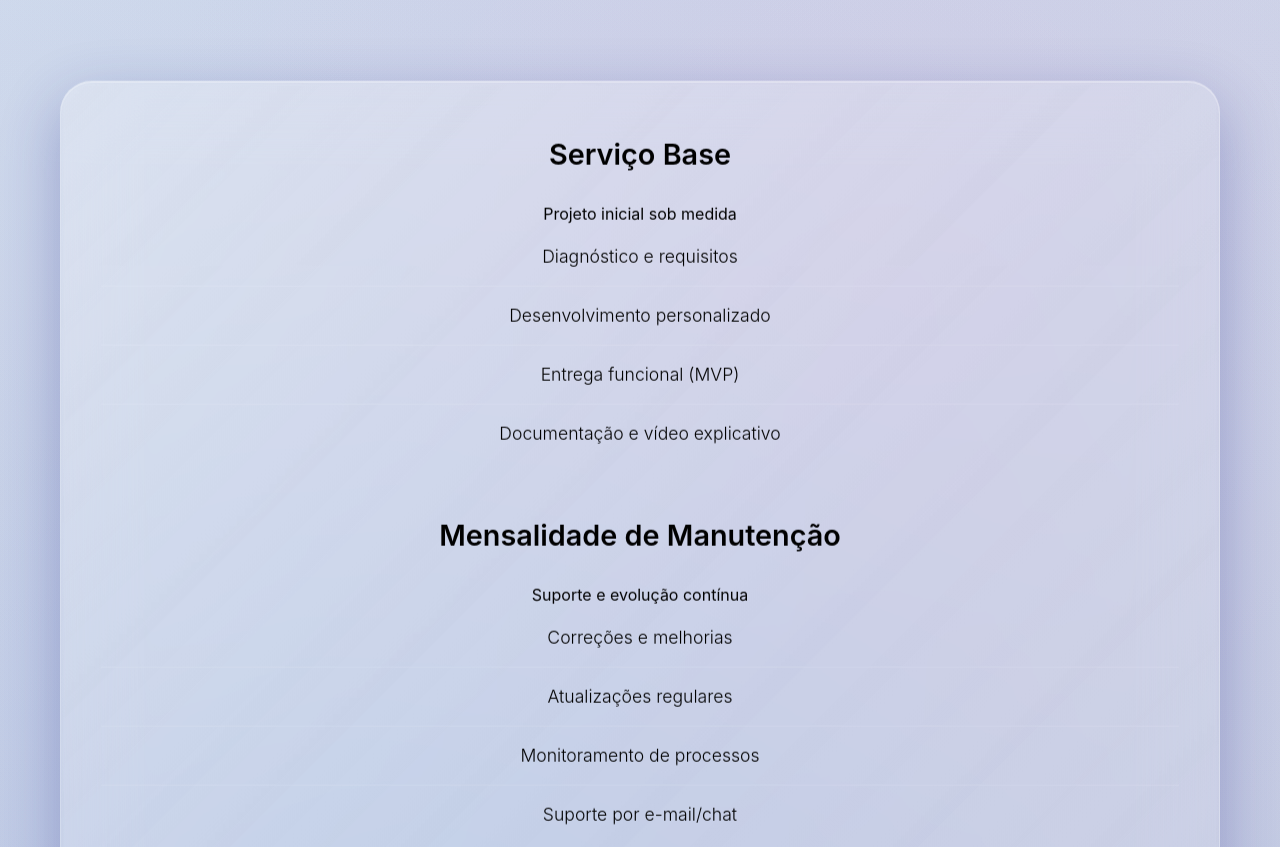
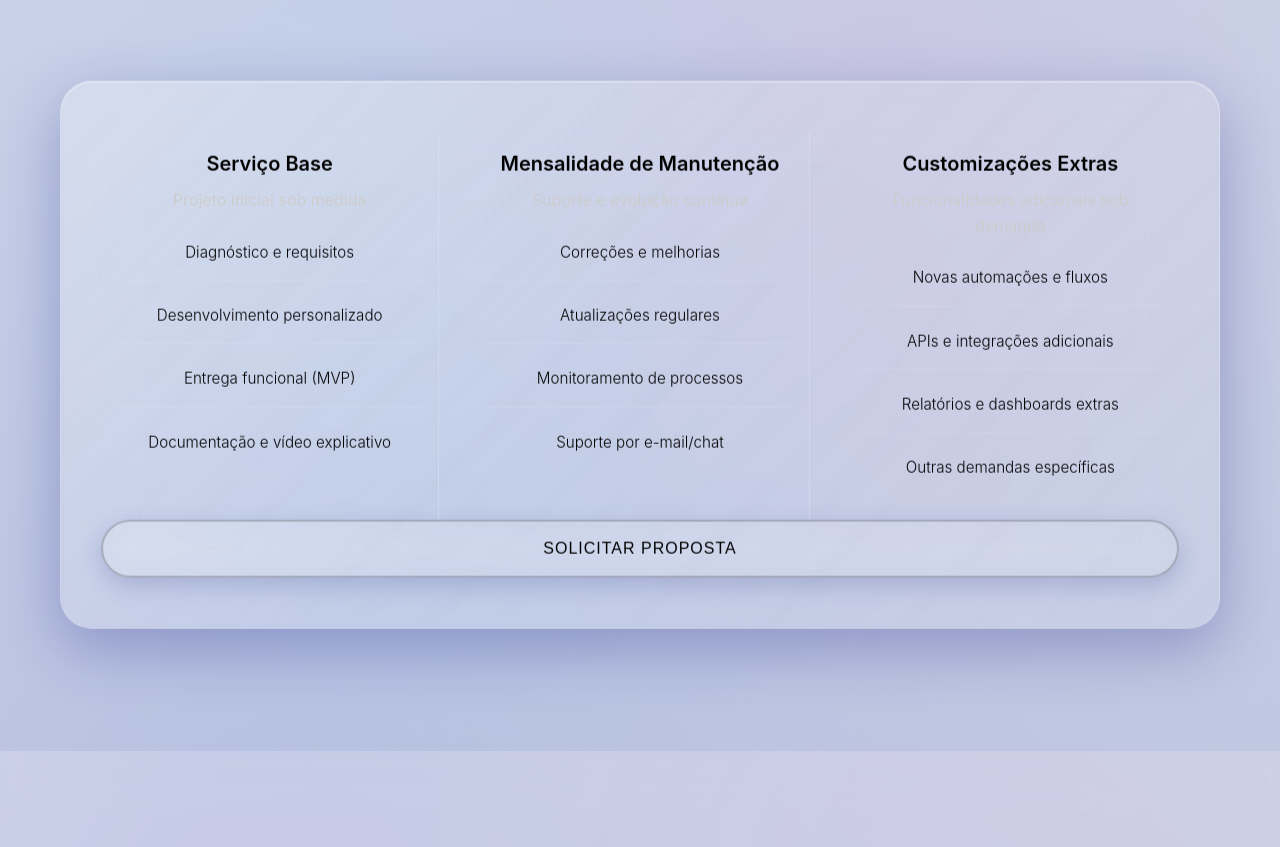
Before and after one commit to cmanalytika/cmanalytika-site, a plain HTML site: page index.html in a window 1280 px wide. Shown: the part 2960-3807 px from the top of the page. Drawn offline with Linux system fonts and the light colour scheme; a script that the page names is missing.

Commit message:
Updated style.css

```diff
--- a/style.css
+++ b/style.css
@@ -1106,3 +1106,45 @@ html {
     opacity: 0.5;
     z-index: -1;
 }
+/* Estilo para o container interno de precificação */
+.pricing-card.single .pricing-inner {
+    display: flex;
+    flex-direction: row;
+    justify-content: space-between;
+    gap: 2rem;
+    flex-wrap: nowrap; /* Mantém os itens na mesma linha */
+}
+
+/* Cada item de precificação */
+.pricing-item {
+    flex: 1;
+    padding: 1rem;
+    border-right: 1px solid rgba(255, 255, 255, 0.2);
+}
+
+.pricing-item:last-child {
+    border-right: none;
+}
+
+/* Ajustes visuais */
+.pricing-title {
+    font-size: 1.25rem;
+    margin-bottom: 0.5rem;
+}
+
+.pricing-description {
+    font-size: 1rem;
+    margin-bottom: 0.75rem;
+    color: #ccc;
+}
+
+.pricing-features {
+    list-style: none;
+    padding: 0;
+    margin: 0;
+}
+
+.pricing-features li {
+    margin-bottom: 0.5rem;
+    font-size: 0.95rem;
+}
```
